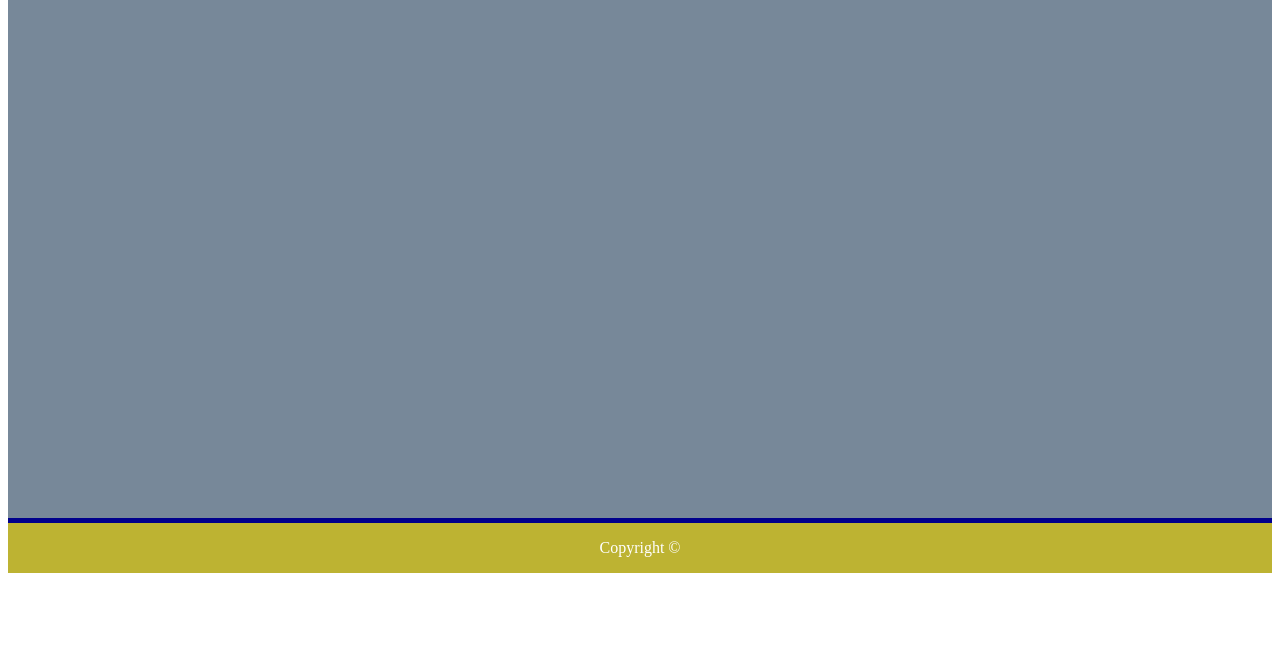
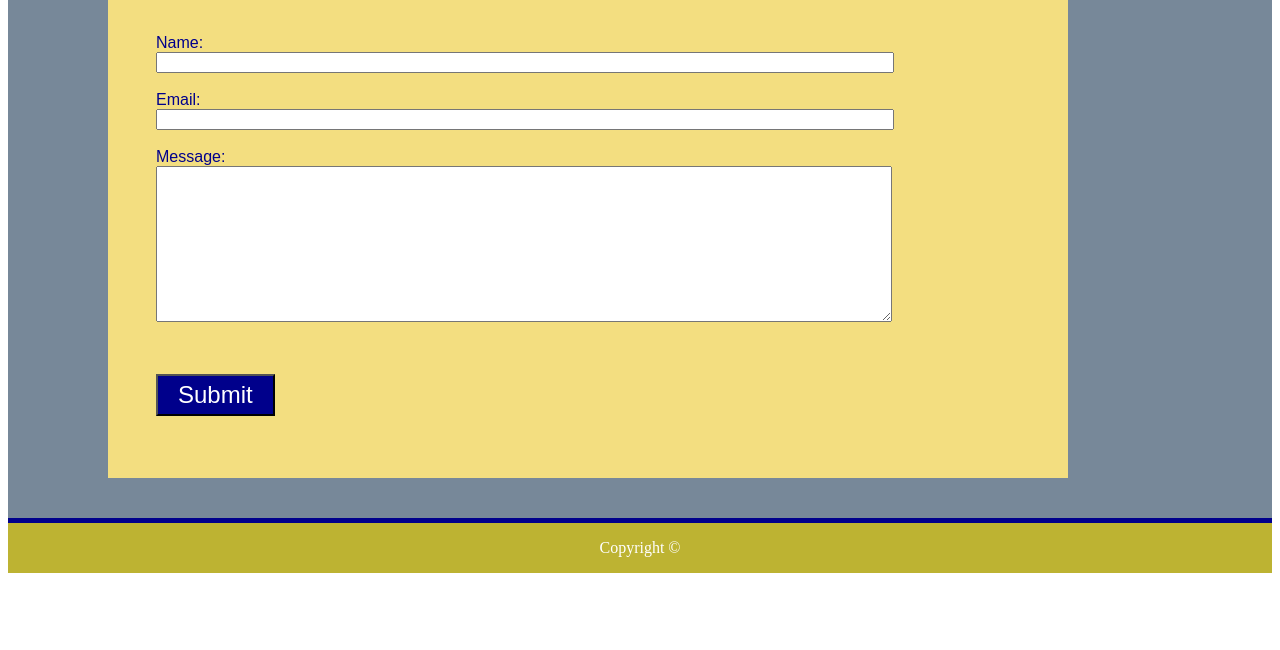
Before and after one commit to phtag/Basic-Portfolio, a plain HTML site: page contacts.html in a window 1280 px wide. Shown: the part 150-800 px from the top of the page. Drawn offline with Linux system fonts and the light colour scheme.

Commit message:
Current snapshot

```diff
--- a/assets/css/style.css
+++ b/assets/css/style.css
@@ -45,6 +45,7 @@ line-height: 100%;
   font-size: 17px;
 } */
 .AboutMe-container {
+  color: darkblue;
   position: relative;
   clear: both;
   height: 600px;
@@ -86,6 +87,34 @@ margin-left: 5%;
 height: 60%;
 width: 90%;
 }
+.contact-form-section {
+  margin-left: 5%;
+  margin-top: 2%;
+}
+.portfolio-section {
+  margin-left: 5%;
+  margin-top: 2%;
+}
+.portfolio-images {
+  float: left;
+  width: 30%;
+  height: 30%;
+  margin-right: 2%;
+  margin-bottom: 2%;
+}
+textarea {
+  width: 80%;
+  height: 50%;
+}
+#contact-submit-button {
+  margin-top: 5%;
+  margin-left: 5%;
+  font-family: 'Arial', 'Helvetica Neue', Helvetica, sans-serif;
+  font-size: 18pt;
+  color: white;
+  background-color: darkblue;
+  padding: 5px 20px 5px 20px;
+}
 footer {
     border-top: 5px solid darkblue;
     float: left;
--- a/contacts.html
+++ b/contacts.html
@@ -21,6 +21,26 @@
         </div>
     </header>
     <div class="AboutMe-container">
+        <div class="AboutMe-content-section">
+            <div class="AboutMe-content-header-section">
+                <h1>Contact</h1>
+            </div>
+            <div class="contact-form-section">
+                <form id="contact-form">
+                    <br>Name:<br>
+                    <input type="text" style="width: 80%;"><br>
+                    <br>Email:<br>
+                    <input type="text" style="width: 80%;"><br>
+                    <br>Message:<br>
+                </form>
+                <textarea form="contact-form" rows="10" width="75%"></textarea>
+             </div>
+             <div>
+                <button ID="contact-submit-button">
+                    Submit
+                </button>
+             </div>
+         </div>
     </div>
     <footer>
         Copyright &copy;
```
Also changed, not shown: index.html (+3 -3 lines), portfolio.html (+12 -0 lines), assets/images/city-q-c-627-480-1.jpg (added), assets/images/nature-q-c-627-480-2.jpg (added), assets/images/sports-q-c-627-480-3.jpg (added), assets/images/transport-q-c-627-480-2.jpg (added).
